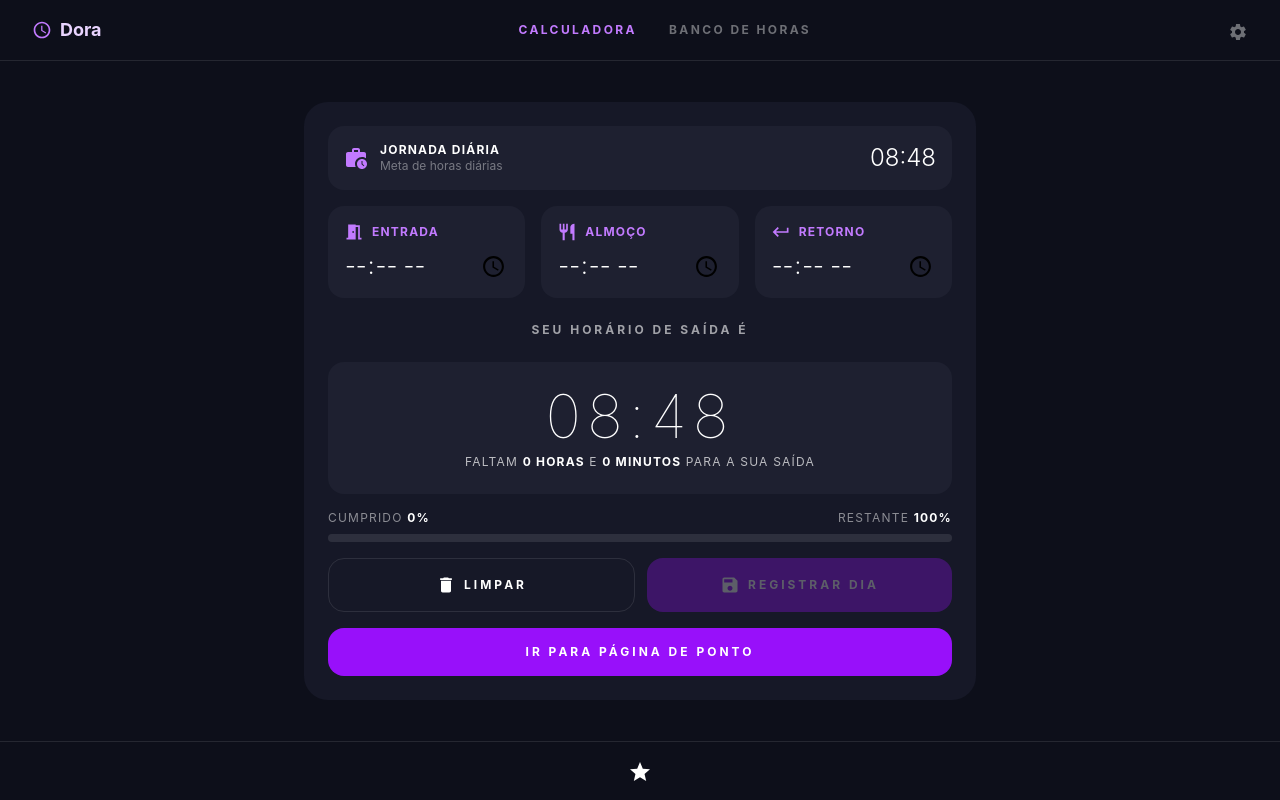
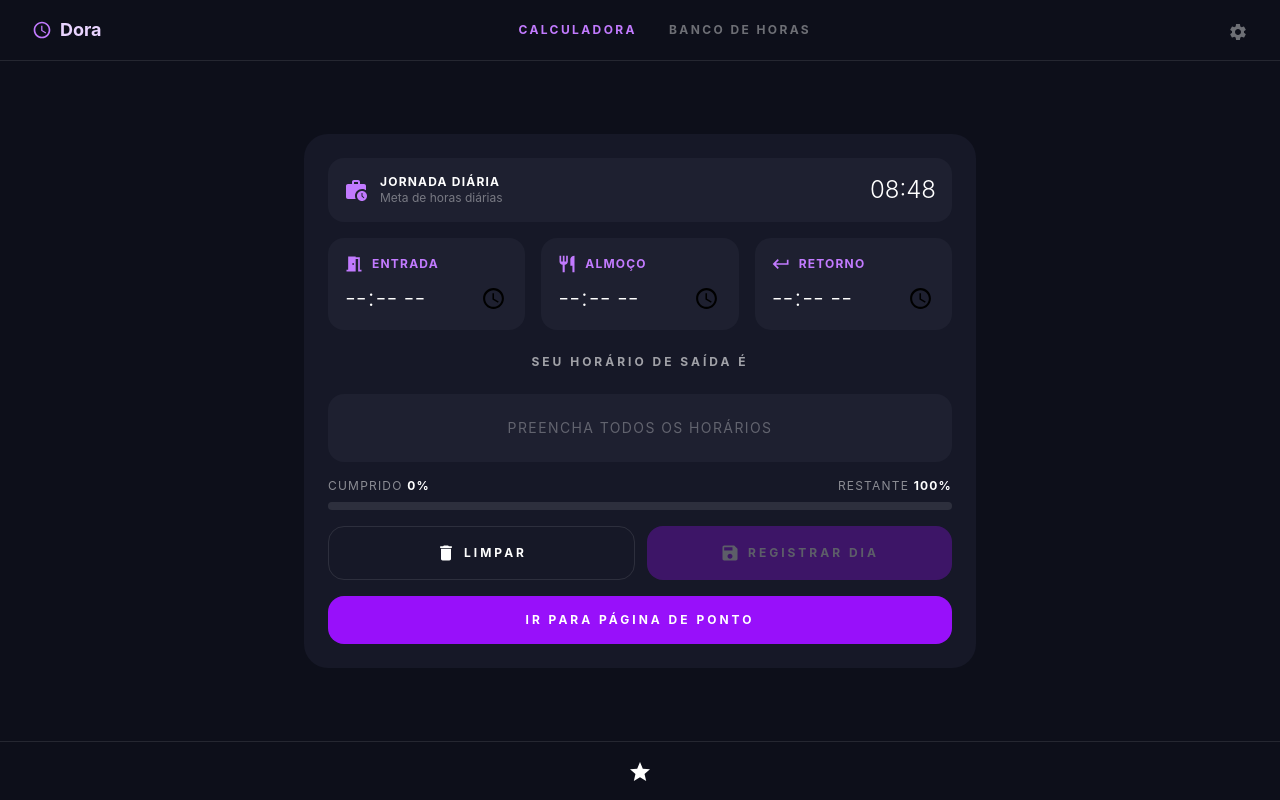
Before and after one commit to marianunciato/calculadora-de-ponto, a React (Vite) app: page / in a window 1280 px wide. Built offline with nearby package versions, Linux system fonts and the light colour scheme.

Commit message:
add: nova modal de preferencias, tab de banco de horas, melhorias em funcionalidades gerais.

```diff
--- a/src/App.jsx
+++ b/src/App.jsx
@@ -78,6 +78,12 @@ export default function App() {
   }, [jornada, entrada, almoco, retorno])
 
   useEffect(() => {
+    if (!entrada || !almoco || !retorno) {
+      setSaida('00:00')
+      setFaltam({ horas: 0, minutos: 0 })
+      setAlertas([])
+      return
+    }
     const jornadaMins = toMinutes(jornada)
     const intervaloMins = toMinutes(retorno) - toMinutes(almoco)
     const saidaMins = toMinutes(entrada) + jornadaMins + Math.max(0, intervaloMins)
@@ -86,7 +92,7 @@ export default function App() {
     const agoraMins = agora.getHours() * 60 + agora.getMinutes()
     const diff = saidaMins - agoraMins
     setFaltam({ horas: Math.max(0, Math.floor(diff / 60)), minutos: Math.max(0, diff % 60) })
-    setAlertas(entrada && almoco && retorno ? getAlertas(entrada, almoco, retorno, jornada, saidaMins, agoraMins) : [])
+    setAlertas(getAlertas(entrada, almoco, retorno, jornada, saidaMins, agoraMins))
   }, [jornada, entrada, almoco, retorno])
 
   useEffect(() => {
@@ -117,6 +123,8 @@ export default function App() {
             <Resultado
               saida={saida}
               entrada={entrada}
+              almoco={almoco}
+              retorno={retorno}
               saidaReal={saidaReal}
               onSaidaReal={setSaidaReal}
               faltam={faltam}
--- a/src/components/Historico.jsx
+++ b/src/components/Historico.jsx
@@ -32,7 +32,7 @@ export default function Historico({ registros, onLimparHistorico }) {
           {registros.slice().reverse().map((r, i) => (
             <div key={i} className="bg-[#1e2030] rounded-xl px-4 py-3 flex items-center justify-between gap-2">
               <span className="text-sm text-white/60 w-24 shrink-0">{r.data}</span>
-              <div className="flex flex-wrap gap-x-4 gap-y-1 text-xs text-white/50 flex-1">
+              <div className="flex flex-wrap gap-x-4 gap-y-1 text-xs text-white/50">
                 <span>Entrada <strong className="text-white">{r.entrada}</strong></span>
                 {r.almoco && <span>Almoço <strong className="text-white">{r.almoco}</strong></span>}
                 {r.retorno && <span>Retorno <strong className="text-white">{r.retorno}</strong></span>}
--- a/src/components/Resultado.jsx
+++ b/src/components/Resultado.jsx
@@ -4,8 +4,9 @@ import ExitToAppIcon from '@mui/icons-material/ExitToApp'
 import { ALERTA_STYLES } from '../utils/alertas'
 import ProgressBar from './ProgressBar'
 
-export default function Resultado({ saida, faltam, alertas, onLimpar, onRegistrar, entrada, saidaReal, onSaidaReal }) {
-  const encerrado = entrada && faltam.horas === 0 && faltam.minutos === 0
+export default function Resultado({ saida, faltam, alertas, onLimpar, onRegistrar, entrada, almoco, retorno, saidaReal, onSaidaReal }) {
+  const todosPreenchidos = entrada && almoco && retorno
+  const encerrado = todosPreenchidos && faltam.horas === 0 && faltam.minutos === 0
 
   return (
     <>
@@ -14,11 +15,17 @@ export default function Resultado({ saida, faltam, alertas, onLimpar, onRegistra
       </div>
 
       <div className="bg-[#1e2030] rounded-2xl p-6 flex flex-col items-center gap-2">
-        <span className="text-6xl font-thin tracking-widest">{saida}</span>
-        <p className="text-xs tracking-widest text-white/70 uppercase">
-          Faltam <strong className="text-white">{faltam.horas} horas</strong> e{' '}
-          <strong className="text-white">{faltam.minutos} minutos</strong> para a sua saída
-        </p>
+        {todosPreenchidos ? (
+          <>
+            <span className="text-6xl font-thin tracking-widest">{saida}</span>
+            <p className="text-xs tracking-widest text-white/70 uppercase">
+              Faltam <strong className="text-white">{faltam.horas} horas</strong> e{' '}
+              <strong className="text-white">{faltam.minutos} minutos</strong> para a sua saída
+            </p>
+          </>
+        ) : (
+          <p className="text-sm text-white/30 tracking-widest uppercase">Preencha todos os horários</p>
+        )}
       </div>
 
       <ProgressBar entrada={entrada} saida={saida} />
```
